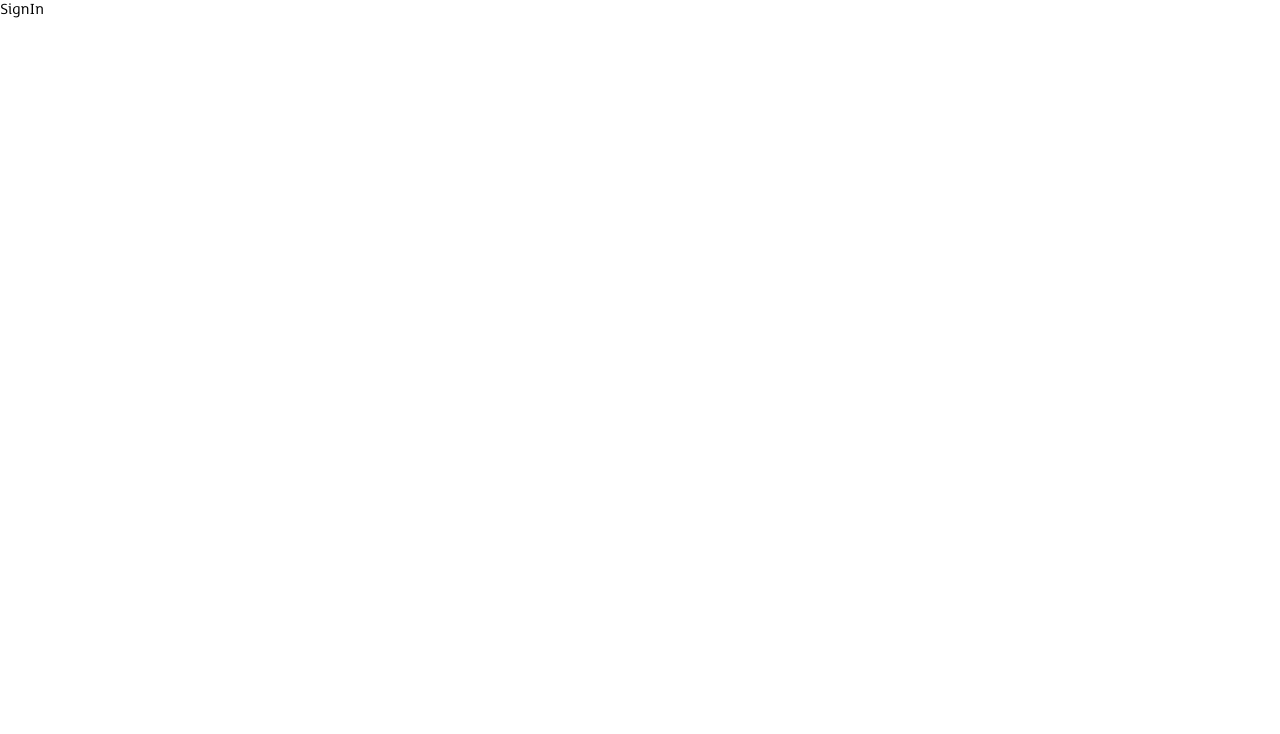
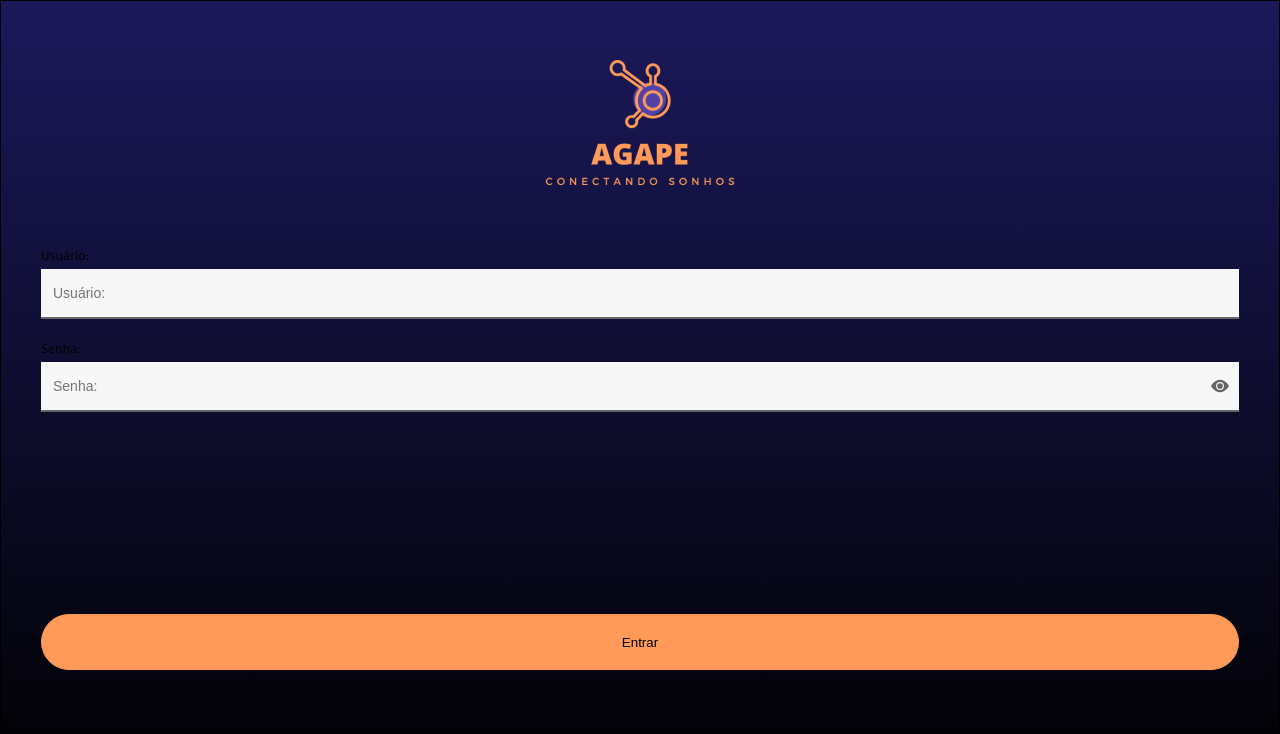
Before and after one commit to Alexandre-Petrachini/Agape-Hackathon-2022, a React (Create React App) app: page /sign-in in a window 1280 px wide. Shown: the top 734 px of the page. Built offline with nearby package versions, Linux system fonts and the light colour scheme.

Commit message:
feat: add login page

```diff
--- a/src/infrastructure/views/pages/SignIn/index.tsx
+++ b/src/infrastructure/views/pages/SignIn/index.tsx
@@ -1,7 +1,44 @@
-import React from "react";
+import React, { useState } from "react";
+import "./styles.scss";
+import Logo from "../../../../images/login_logo.png";
+import Input from "../../components/Input";
 
 const SignIn = () => {
-  return <div>SignIn</div>;
+  const [username, setUsername] = useState("");
+  const [password, setPassword] = useState("");
+
+  const handleUsernameChange = (value: string) => {
+    setUsername(value);
+  };
+
+  const handlePasswordChange = (value: string) => {
+    setPassword(value);
+  };
+
+  return (
+    <div id="signin-screen">
+      <img src={Logo} />
+
+      <form>
+        <Input
+          label="Usuário:"
+          error=""
+          id="signin-user"
+          onChange={handleUsernameChange}
+        />
+
+        <Input
+          label="Senha:"
+          error=""
+          id="signin-password"
+          isPassword
+          onChange={handlePasswordChange}
+        />
+
+        <button>Entrar</button>
+      </form>
+    </div>
+  );
 };
 
 export default SignIn;
--- /dev/null
+++ b/src/infrastructure/views/pages/SignIn/styles.scss
@@ -0,0 +1,24 @@
+#signin-screen {
+  min-height: 100vh;
+
+  background: linear-gradient(180deg, #1b195b 0%, #000000 100%), #272429;
+  border: 1px solid #000000;
+  box-shadow: 0px 4px 4px rgba(0, 0, 0, 0.25);
+
+  text-align: center;
+
+  form {
+    padding: 0 40px;
+
+    button {
+      width: 100%;
+      height: 56px;
+
+      margin-top: 180px;
+
+      background: #ff9a59;
+      border: 1px solid #ff9a59;
+      border-radius: 100px;
+    }
+  }
+}
--- a/src/infrastructure/views/pages/landing/styles.scss
+++ b/src/infrastructure/views/pages/landing/styles.scss
@@ -5,9 +5,8 @@
 
   .introduction {
     height: 85vh;
-    background-image: url("/images/home_background.png");
-    background-repeat: no-repeat;
-    background-size: 100%;
+    background: url("/images/home_background.png") no-repeat fixed;
+
     border: 1px solid #000000;
     box-shadow: 0px 4px 4px rgba(0, 0, 0, 0.25);
     text-align: center;
```
Also changed, not shown: src/images/login_logo.png (added).
